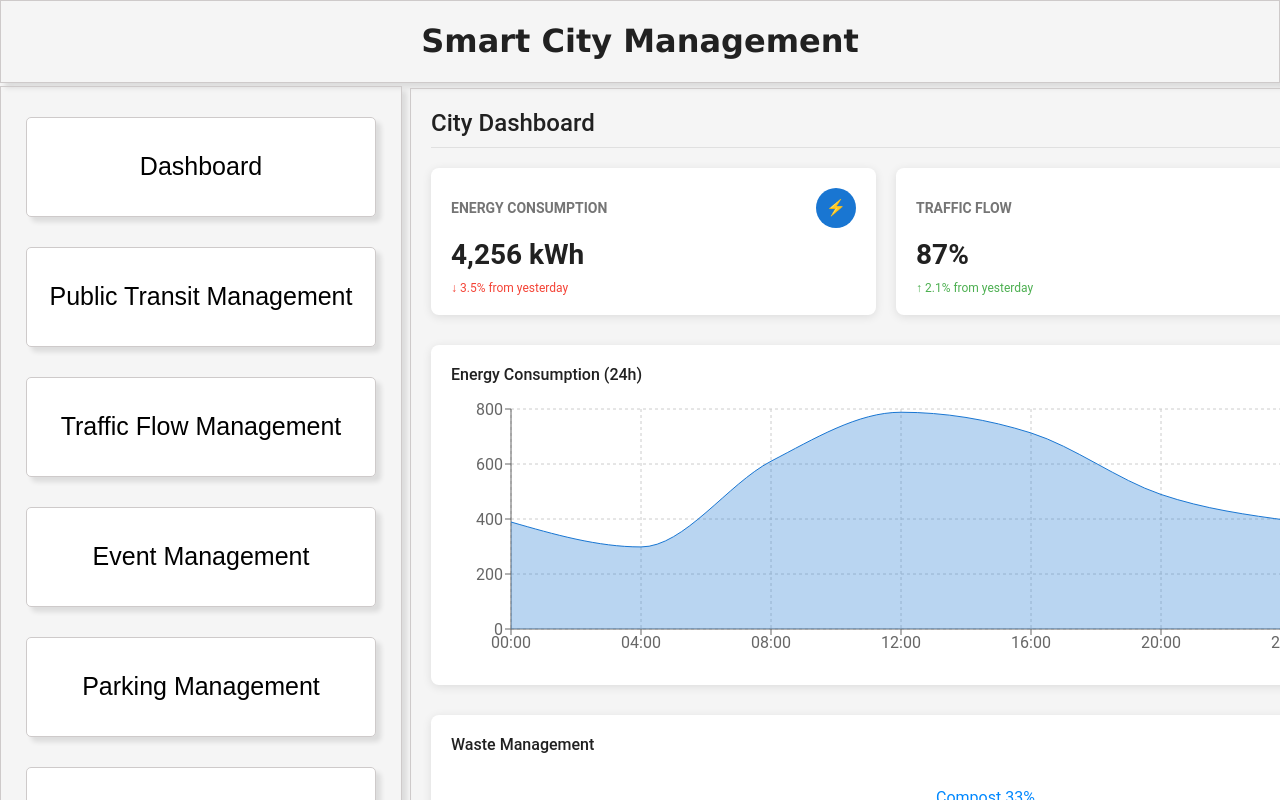
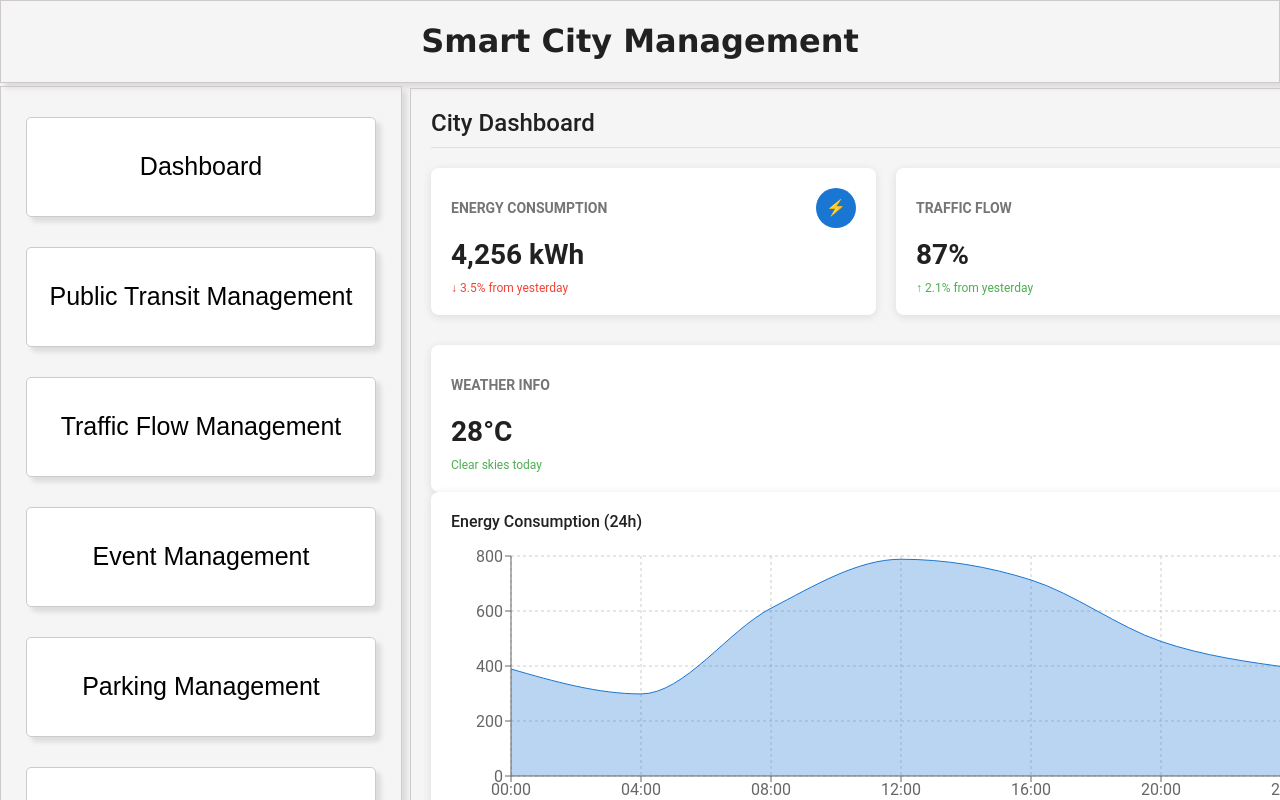
Before and after one commit to Sai-vikas-Ambati/Smart-City-Management-full-stack, a React (Vite) app: page / in a window 1280 px wide. Shown: the top 800 px of the page. Built offline with nearby package versions, Linux system fonts and the light colour scheme.

Commit message:
feat(dashboard): add Weather Info metric card

```diff
--- a/src/Dashboard/Dashboard.jsx
+++ b/src/Dashboard/Dashboard.jsx
@@ -112,6 +112,17 @@ const App = () => {
           </div>
         </div>
       </div>
+
+        <div className="metric-card">
+          <div className="metric-header">
+            <h3 className="metric-title">WEATHER INFO</h3>
+            <div className="metric-icon">☀️</div>
+          </div>
+          <h2 className="metric-value">28°C</h2>
+          <div className="metric-trend trend-up">
+            <span>Clear skies today</span>
+          </div>
+        </div>
 
       {/* Charts Section */}
       <div className="charts-container">
```
